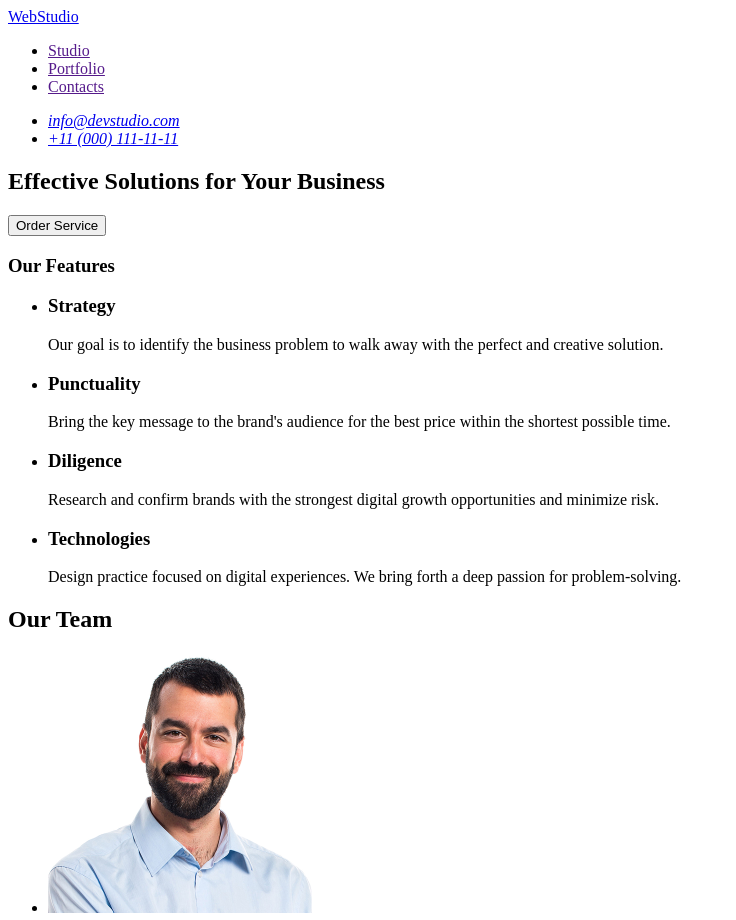
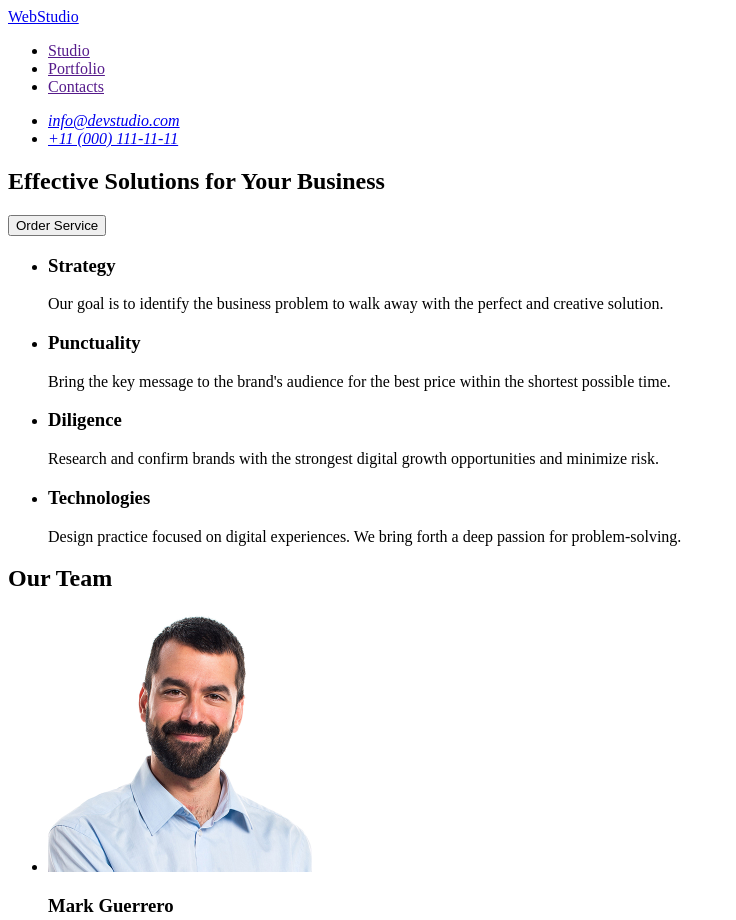
Before and after one commit to mishokkartoshki/goit-markup-hw-01, a plain HTML site: page index.html in a window 1280 px wide. Shown: the top 920 px of the page, without its empty margins (0-736 px from the left). Drawn offline with Linux system fonts and the light colour scheme.

Commit message:
correct mistakes

```diff
--- a/index.html
+++ b/index.html
@@ -32,7 +32,7 @@
         <button type="button">Order Service</button>
       </section>
       <section class="features">
-        <h3>Our Features</h3>
+        <h3 hidden>Our Features</h3>
         <ul>
           <li>
             <h3>Strategy</h3>
```
